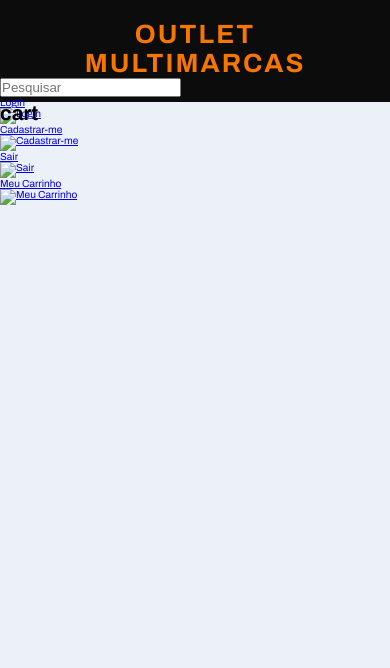
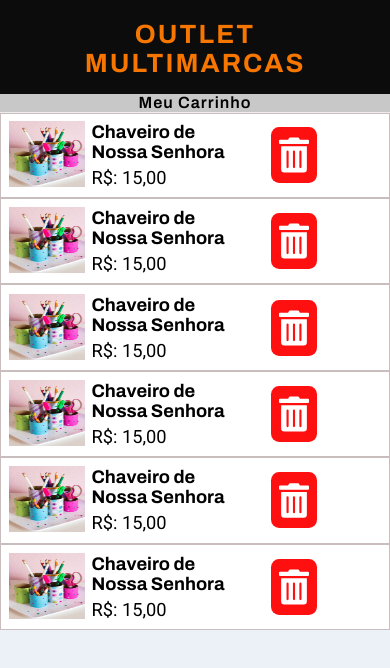
Before and after one commit to joaoeduardodias/Outlet, a plain HTML site: page frontend/pages/cart.html in a window 390 px wide. Drawn offline with Linux system fonts and the light colour scheme; files that its build step writes are made by us from their sources.

Commit message:
Create a page cart in mobile

```diff
--- a/frontend/js/index.js
+++ b/frontend/js/index.js
@@ -28,7 +28,7 @@ if (token) {
     buttonRegister.classList.add('logged')
     buttonLogin.classList.add('logged')
     buttonLogout.style.display = 'flex'
-    buttonCart.style.display = administrador == 0 ? 'flex' : 'none'
+    buttonCart.style.display = 'flex'
     buttonDashboard.style.display = administrador == 1 ? 'flex' : 'none'
 }
 
--- a/frontend/pages/cart.html
+++ b/frontend/pages/cart.html
@@ -1,66 +1,91 @@
 <!DOCTYPE html>
 <html lang="pt-br">
-
 	<head>
-    <meta charset="UTF-8">
-    <meta name="viewport" content="width=device-width, initial-scale=1.0">
-    <link rel="stylesheet" href="global.css">
-    <link rel="stylesheet" href="cart.css">
+		<meta charset="UTF-8" />
+		<meta name="viewport" content="width=device-width, initial-scale=1.0" />
+		<link rel="stylesheet" href="../style/global.css" />
+		<link rel="stylesheet" href="../style/cart.css" />
 		<title>Meu Carrinho | Outlet</title>
 	</head>
 
 	<body>
 		<header>
 			<div class="logo">
-
 				<a href="/">
-                <h1>OUTLET <br/> MULTIMARCAS</h1>
+					<h1>
+						OUTLET <br />
+						MULTIMARCAS
+					</h1>
 				</a>
 
+				<div class="mycart">Meu Carrinho</div>
+			</div>
+		</header>
 
-            <div class="menu-section ">
-                <div class="menu-toggle">
-                    <div class="one"></div>
-                    <div class="two"></div>
-                    <div class="three"></div>
+		<section class="section-cart">
+			<div class="models">
+				<div class="product">
+					<div class="product-img"><img src="../assets/imagens/arte.jpg" /></div>
+					<div class="product-info">
+						<div class="product-title"><h2>Chaveiro de Nossa Senhora</h2></div>
+						<div class="product-price">R$: 15,00</div>
 				</div>
-                <nav>
-                    <input type="text" name="search" id="search" placeholder="Pesquisar">
-                    <a href="./login.html">
-                        <div class="btn-login">
-                            <p>Login</p>
-                            <img src="./assets/icon/sign-in.svg" alt="Login">
+				<div class="product-trash"><img src="../assets/icon/trash.svg" ></div>
+
 				</div>
-                    </a>
-                    <a href="./Register.html">
-                        <div class="btn-Register">
-                            <p>Cadastrar-me</p>
-                            <img src="./assets/icon/Register.svg" alt="Cadastrar-me">
+
+				<div class="product">
+					<div class="product-img"><img src="../assets/imagens/arte.jpg" /></div>
+					<div class="product-info">
+						<div class="product-title"><h2>Chaveiro de Nossa Senhora</h2></div>
+						<div class="product-price">R$: 15,00</div>
 				</div>
-                    </a>
-                    <a href="/">
-                        <div class="btn-logout">
-                            <p>Sair</p>
-                            <img src="./assets/icon/sign-out.svg" alt="Sair">
+				<div class="product-trash"><img src="../assets/icon/trash.svg" ></div>
+
 				</div>
-                    </a>
-                    <a href="./cart.html">
-                        <div class="btn-cart">
-                            <p>Meu Carrinho</p>
-                            <img src="./assets/icon/cart.svg" alt="Meu Carrinho">
+
+				<div class="product">
+					<div class="product-img"><img src="../assets/imagens/arte.jpg" /></div>
+					<div class="product-info">
+						<div class="product-title"><h2>Chaveiro de Nossa Senhora</h2></div>
+						<div class="product-price">R$: 15,00</div>
 				</div>
-                    </a>
-                </nav>
+				<div class="product-trash"><img src="../assets/icon/trash.svg" ></div>
+
+				</div>
+
+				<div class="product">
+					<div class="product-img"><img src="../assets/imagens/arte.jpg" /></div>
+					<div class="product-info">
+						<div class="product-title"><h2>Chaveiro de Nossa Senhora</h2></div>
+						<div class="product-price">R$: 15,00</div>
+				</div>
+				<div class="product-trash"><img src="../assets/icon/trash.svg" ></div>
+
+				</div>
+
+				<div class="product">
+					<div class="product-img"><img src="../assets/imagens/arte.jpg" /></div>
+					<div class="product-info">
+						<div class="product-title"><h2>Chaveiro de Nossa Senhora</h2></div>
+						<div class="product-price">R$: 15,00</div>
+				</div>
+				<div class="product-trash"><img src="../assets/icon/trash.svg" ></div>
+
+				</div>
+
+				<div class="product">
+					<div class="product-img"><img src="../assets/imagens/arte.jpg" /></div>
+					<div class="product-info">
+						<div class="product-title"><h2>Chaveiro de Nossa Senhora</h2></div>
+						<div class="product-price">R$: 15,00</div>
+				</div>
+				<div class="product-trash"><img src="../assets/icon/trash.svg" ></div>
 
 				</div>
 
 
-
-
 			</div>
-
-    </header>
-    <h1>cart</h1>
+		</section>
 	</body>
-
 </html>
--- a/frontend/style/cart.css
+++ b/frontend/style/cart.css
@@ -0,0 +1,67 @@
+header {
+	height: 11rem;
+	position: fixed;
+}
+.mycart{
+	width: 100%;
+	height: 2rem;
+	font-size: 1.6rem;
+	letter-spacing: 0.1rem;
+	text-align: center;
+	font-weight: 600;
+	border-bottom: 1px solid var(--border-div-color);
+	background-color:var(--background-footer);
+	margin-top: 1.5rem;
+}
+
+.section-cart{
+	width: 100%;
+	padding-top: 11rem;
+	min-height: calc(100vh - 11rem);
+}
+
+.product {
+	width: 100%;
+	min-height: 8.5rem;
+	background-color: var(--color-text-button);
+	border: 1.5px solid var(--border-div-color);
+	display: flex;
+	flex: 1;
+	align-items: center;
+	padding: 0.8rem;
+}
+.product-img img {
+	width: 7.5rem;
+	height: 6.5rem;
+}
+.product-info{
+	margin-left: 0.6rem;
+	width: 16rem;
+	height: 6.5rem;
+}
+.product-title{
+	font-size: 1.2rem;
+	margin-bottom: 0.5rem;
+}
+.product-price {
+	font-size: 1.8rem;
+	font-family: 'Roboto';
+}
+.product-trash{
+	background-color:#ff1010;
+	width: 4.5rem;
+	height: 5.5rem;
+	display: flex;
+	justify-content: center;
+	align-items: center;
+	border-radius: 0.8rem;
+	margin-left: 1.7rem;
+	transition: background 0.5s;
+}
+.product-trash:hover {
+	background-color:#bd0e0e;
+}
+.product-trash img {
+	width: 3rem;
+	height: 4.5rem;
+}
```
Also changed, not shown: frontend/pages/login.html (+9 -5 lines), frontend/style/login.css (+5 -7 lines), frontend/assets/icon/trash.svg (added). Lines whose indentation alone changed are shown as unchanged.
